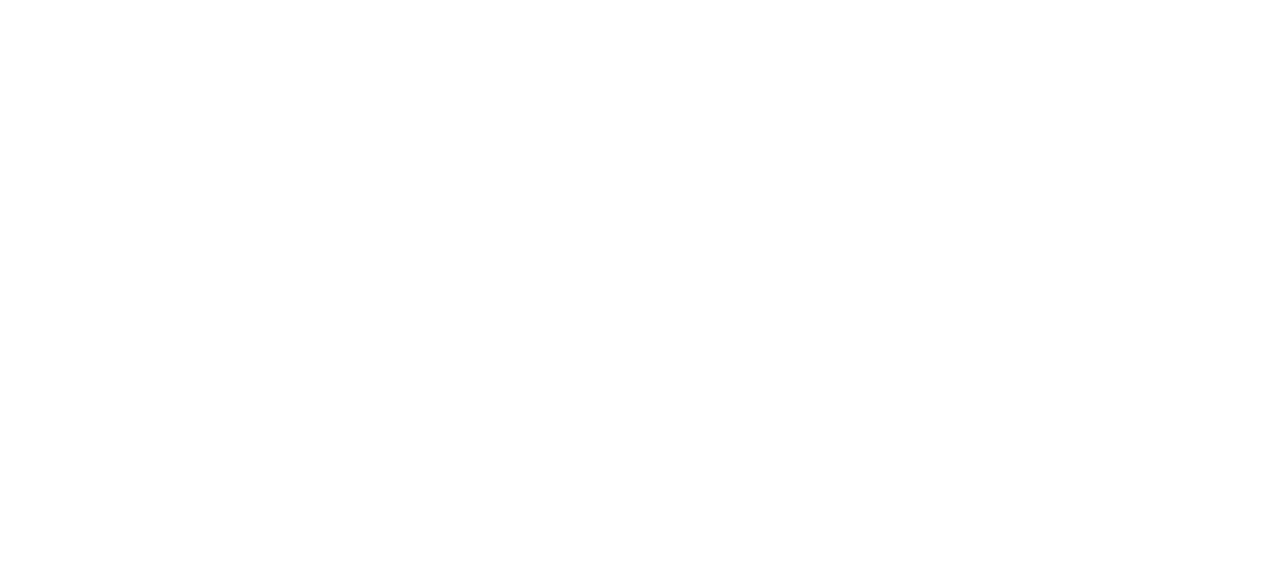
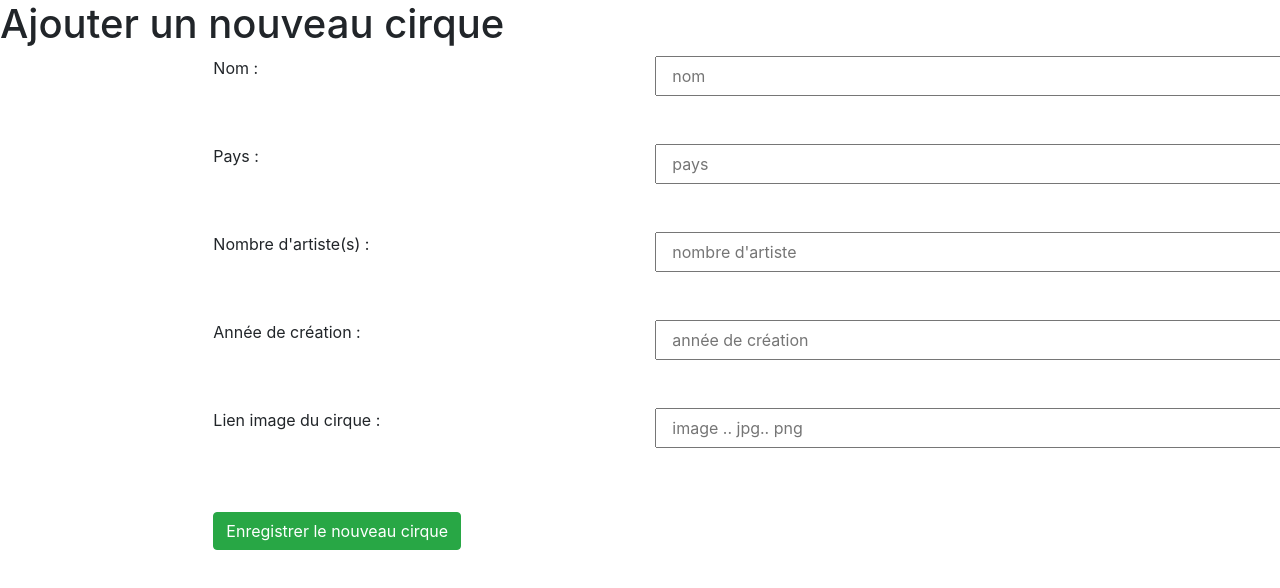
Before and after one commit to MartialBlot/TOURS-CP4-BLOT-Martial, an Angular app in the folder wc-UI/: page /circus/new in a window 1280 px wide. Before the commit this address led to /. Shown: the top 588 px of the page. Built offline with nearby package versions, Linux system fonts and the light colour scheme.

Commit message:
Création cirque OK

```diff
--- a/wc-UI/src/app/app-routing.module.ts
+++ b/wc-UI/src/app/app-routing.module.ts
@@ -4,6 +4,8 @@
 import { InfosComponent } from './infos/infos.component';
 import { EditCircusComponent } from './edit-circus/edit-circus.component';
 import { EditInfosComponent } from './edit-infos/edit-infos.component';
+import { NewCircusComponent } from './new-circus/new-circus.component';
+import { NewInfosComponent } from './new-infos/new-infos.component';
 
 
 const routes: Routes = [
@@ -11,6 +13,8 @@
   {path: "circus/:id/infos", component: InfosComponent},
   {path: "circus/:id/edit", component: EditCircusComponent},
   {path: "infos/:id/edit", component: EditInfosComponent},
+  {path: "circus/new", component: NewCircusComponent},
+  {path: "infos/new", component: NewInfosComponent},
 ];
 
 @NgModule({
--- a/wc-UI/src/app/app.module.ts
+++ b/wc-UI/src/app/app.module.ts
@@ -12,6 +12,8 @@
 import { EditCircusComponent } from './edit-circus/edit-circus.component';
 import { EditInfosComponent } from './edit-infos/edit-infos.component';
 import { FormsModule } from '@angular/forms';
+import { NewInfosComponent } from './new-infos/new-infos.component';
+import { NewCircusComponent } from './new-circus/new-circus.component';
 
 @NgModule({
   declarations: [
@@ -19,7 +21,9 @@
     HomeComponent,
     InfosComponent,
     EditCircusComponent,
-    EditInfosComponent
+    EditInfosComponent,
+    NewInfosComponent,
+    NewCircusComponent
   ],
   imports: [
     BrowserModule,
--- a/wc-UI/src/app/home/home.component.html
+++ b/wc-UI/src/app/home/home.component.html
@@ -1,4 +1,5 @@
 <h1>Wild Circus</h1>
+<button class="btn btn-warning" routerLink="/circus/new">Ajouter un cirque</button>
 <div class="container-fluid">
   <div class="row offset-2">
     <ng-container class="col-md-4 col-sm-12" *ngFor="let circus of circus; let i = index">
--- a/wc-UI/src/app/infos/infos.component.html
+++ b/wc-UI/src/app/infos/infos.component.html
@@ -1,4 +1,5 @@
 <p>Détails</p>
+<button class="btn btn-warning" routerLink="/infos/new">Ajouter des infos</button>
 <div class="container-fluid">
   <div class="row offset-2">
     <ng-container class="col-md-4 col-sm-12" *ngFor="let info of infos; let i = index">
--- /dev/null
+++ b/wc-UI/src/app/new-circus/new-circus.component.html
@@ -0,0 +1,24 @@
+<h1>Ajouter un nouveau cirque</h1>
+        <form class="offset-1 offset-md-2" (ngSubmit)="newCircus(circus)" #circus="ngForm">
+          <div class="row mb-5">
+            <p class="col-5 text-color">Nom :</p>
+            <input class="col" type='text' placeholder="nom" name="name" #name="ngModel" [ngModel]>
+          </div>
+          <div class="row mb-5">
+            <p class="col-5 text-color">Pays :</p>
+            <input class="col" type='text' placeholder="pays" name="nationality" #nationality="ngModel" [ngModel]>
+          </div>
+          <div class="row mb-5">
+            <p class="col-5 text-color">Nombre d'artiste(s) :</p>
+            <input class="col" type='number' placeholder="nombre d'artiste" name="nb_artist" #nb_artist="ngModel" [ngModel]>
+          </div>
+          <div class="row mb-5">
+            <p class="col-5 text-color">Année de création :</p>
+            <input class="col" type='number' placeholder="année de création" name="year_creation" #year_creation="ngModel" [ngModel]>
+          </div>
+          <div class="row mb-5">
+              <p class="col-5 text-color">Lien image du cirque :</p>
+              <input class="col" type='text' placeholder="image .. jpg.. png" name="circus_picture" #circus_picture="ngModel" [ngModel]>
+            </div>
+          <button class='btn btn-success mr-5 mt-3 mb-3' type="submit">Enregistrer le nouveau cirque</button>
+        </form>
--- /dev/null
+++ b/wc-UI/src/app/new-circus/new-circus.component.ts
@@ -0,0 +1,27 @@
+import { Component, OnInit } from '@angular/core';
+import { CircusService } from '../services/circus.service';
+import { Circus } from '../models/circus.model';
+import { Router } from '@angular/router';
+
+@Component({
+  selector: 'app-new-circus',
+  templateUrl: './new-circus.component.html',
+  styleUrls: ['./new-circus.component.scss']
+})
+export class NewCircusComponent implements OnInit {
+
+  constructor(
+    private service: CircusService,
+    private router: Router,
+  ) { }
+
+  ngOnInit() {
+  }
+
+  newCircus(newCircus){
+    this.service.createCircus(newCircus.value).subscribe((circus: Circus) => {
+      this.router.navigateByUrl("");
+    })
+  }
+
+}
--- /dev/null
+++ b/wc-UI/src/app/new-infos/new-infos.component.html
@@ -0,0 +1 @@
+<p>new-infos works!</p>
--- /dev/null
+++ b/wc-UI/src/app/new-infos/new-infos.component.ts
@@ -0,0 +1,15 @@
+import { Component, OnInit } from '@angular/core';
+
+@Component({
+  selector: 'app-new-infos',
+  templateUrl: './new-infos.component.html',
+  styleUrls: ['./new-infos.component.scss']
+})
+export class NewInfosComponent implements OnInit {
+
+  constructor() { }
+
+  ngOnInit() {
+  }
+
+}
--- a/wc-UI/src/app/services/circus.service.ts
+++ b/wc-UI/src/app/services/circus.service.ts
@@ -40,5 +40,9 @@
       )
   };
 
+  public createCircus(circusForm: Circus): Observable <Circus>{
+    return this.http.post<Circus>(`${this.api}/circus`, circusForm);
+  }
+
 
 }
```
Also changed, not shown: wc-UI/src/app/new-circus/new-circus.component.scss (added), wc-UI/src/app/new-infos/new-infos.component.scss (added), 1 other file (tests, documents, lock files or other folders).
